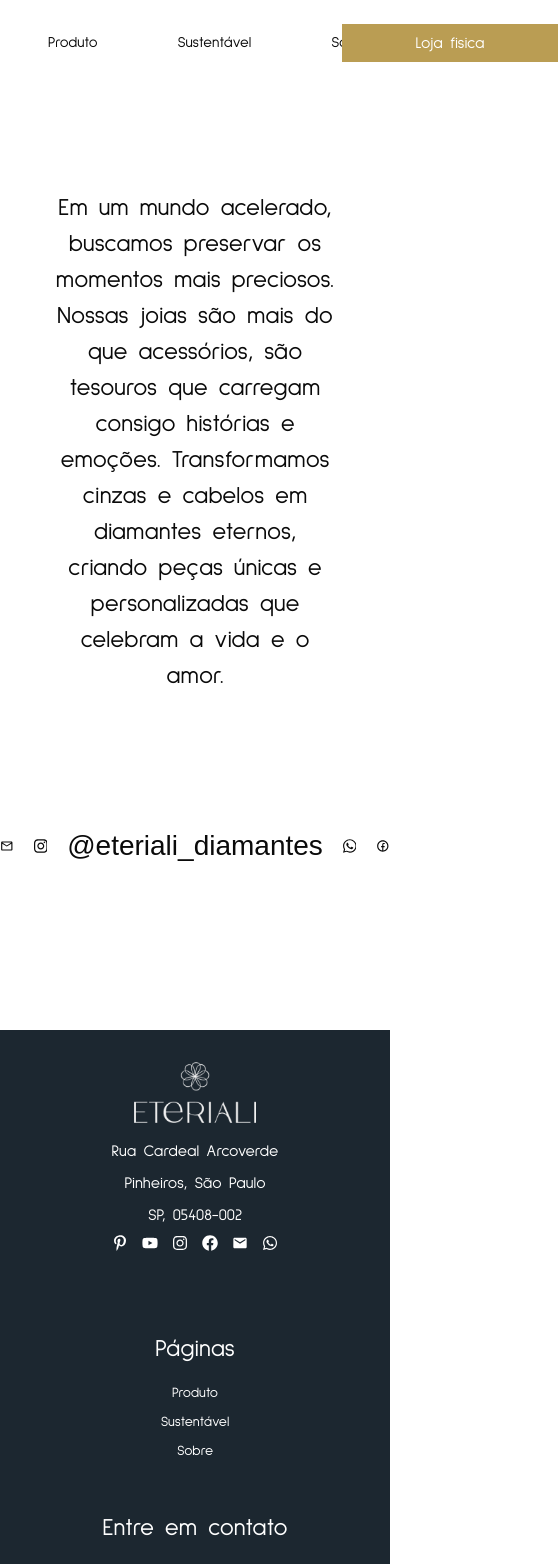
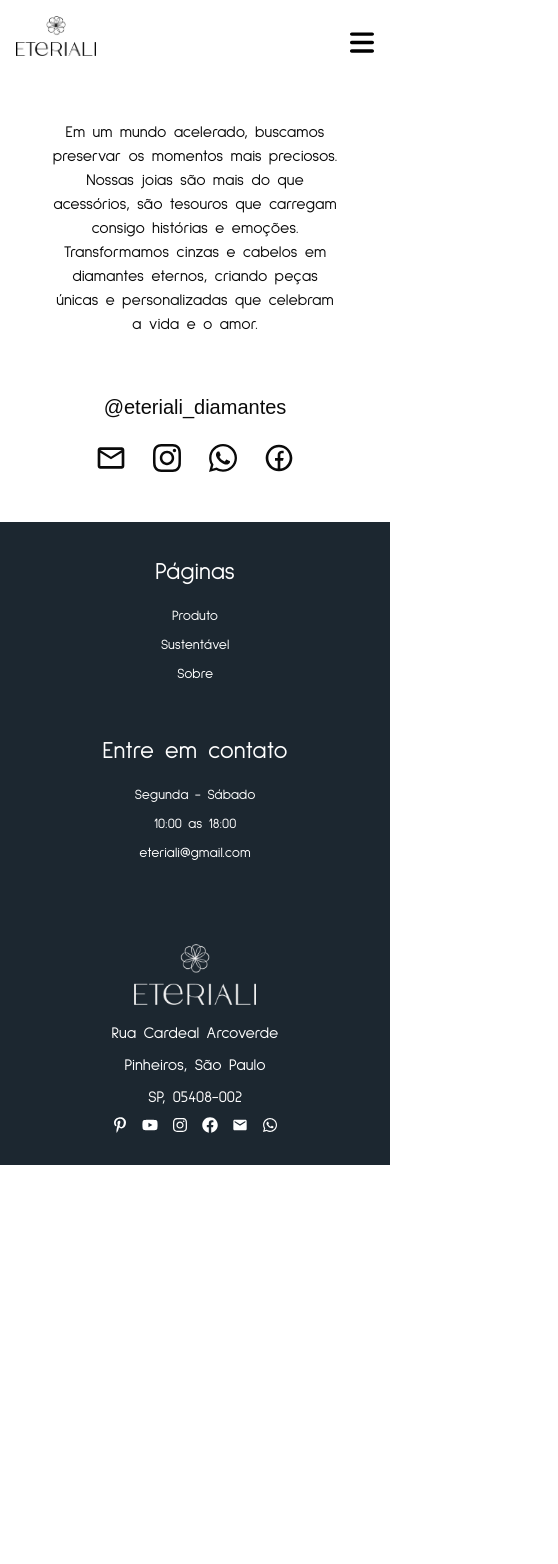
Before and after one commit to ThiagoRafael-lin/SiteEteriali, a Next.js app in the folder eteriali/: page /tela-sobre in a window 390 px wide. Shown: the top 1564 px of the page, 558 px wide, since content can reach past the window. After the commit the page ends 1165 px from the top, so only its background shows below. Built offline with nearby package versions, Linux system fonts and the light colour scheme.

Commit message:
Responsivo feito, começar detalhes

```diff
--- a/eteriali/src/app/tela-sobre/page.jsx
+++ b/eteriali/src/app/tela-sobre/page.jsx
@@ -12,8 +12,8 @@ import { MdOutlineEmail } from "react-icons/md";
 export default function TelaSobre() {
   return (
     <div>
-      <div className="flex flex-col items-center justify-center w-full mb-14 mt-32">
-        <p className="font-sulphur text-[24px] w-3/4 text-center">
+      <div className="flex flex-col items-center justify-center w-full mb-14 mt-32 max-sm:mt-12 ">
+        <p className="font-sulphur text-[24px] w-3/4 text-center max-sm:text-[16px]">
           Em um mundo acelerado, buscamos preservar os momentos mais preciosos.
           Nossas joias são mais do que acessórios, são tesouros que carregam
           consigo histórias e emoções. Transformamos cinzas e cabelos em
@@ -21,13 +21,31 @@ export default function TelaSobre() {
           a vida e o amor.
         </p>
       </div>
-      <div className="flex items-center justify-center gap-5 mb-40 mt-32">
+      <div className="flex items-center justify-center gap-5 mb-40 mt-32 max-sm:hidden">
         <MdOutlineEmail className="w-12 h-12" />
         <FaInstagram className="w-12 h-12" />
         <p className="text-[28px]">@eteriali_diamantes</p>
         <FaWhatsapp className="w-12 h-12" />
         <RiFacebookCircleLine className="w-12 h-12" />
       </div>
+
+      <div className="flex items-center justify-center gap-5 mb-40 mt-32 md:hidden max-sm:flex-col max-sm:mt-12 max-sm:mb-12">
+        <p className="text-[28px] max-sm:text-[20px]">@eteriali_diamantes</p>
+        <div className="flex gap-6">
+          <a href="">
+            <MdOutlineEmail className="w-12 h-12 max-sm:w-8 max-sm:h-8" />
+          </a>
+          <a href="https://www.instagram.com/eteriali_diamantes/">
+            <FaInstagram className="w-12 h-12 max-sm:w-8 max-sm:h-8" />
+          </a>
+          <a href="">
+            <FaWhatsapp className="w-12 h-12 max-sm:w-8 max-sm:h-8" />
+          </a>
+          <a href="">
+            <RiFacebookCircleLine className="w-12 h-12 max-sm:w-8 max-sm:h-8" />
+          </a>
+        </div>
+      </div>
     </div>
   );
 }
--- a/eteriali/src/app/tela-sustentavel/page.jsx
+++ b/eteriali/src/app/tela-sustentavel/page.jsx
@@ -9,7 +9,7 @@ export default function TelaSustentavel() {
       <SustentabilidadePrimeiraImagem />
       <SustentabilidadeSegundaImagem />
       <div className="flex items-center justify-center w-full mb-14 mt-14">
-        <p className="font-sulphur text-[24px] w-3/4 text-center">
+        <p className="font-sulphur text-[24px] w-3/4 text-center max-sm:text-[16px]">
           Nossos diamantes são o resultado de um processo científico preciso e
           delicado, que nos permite criar pedras preciosas com a mesma qualidade
           e beleza dos diamantes naturais, mas com um impacto ambiental
--- a/eteriali/src/components/Footer.jsx
+++ b/eteriali/src/components/Footer.jsx
@@ -17,7 +17,7 @@ import Link from "next/link";
 export const Footer = () => {
   return (
     <div className="flex flex-row items-center justify-between bg-[#1C2730] w-full max-h-96 max-sm:flex max-sm:flex-col max-sm:max-h-full max-sm:items-center max-sm:gap-12">
-      <div className="flex flex-col items-center p-12 h-full font-sulphur max-sm:items-center max-sm:py-8">
+      <div className="flex flex-col items-center p-12 h-full font-sulphur max-sm:items-center max-sm:py-8 max-sm:hidden">
         <div className="flex items-center justify-center">
           <Image className="w-[122px] mb-4" src={Logo} alt="Logo da eteriali" />
         </div>
@@ -48,7 +48,7 @@ export const Footer = () => {
         </div>
       </div>
 
-      <div className="flex flex-col items-start text-white p-12 h-full font-sulphur max-sm:items-center max-sm:p-0">
+      <div className="flex flex-col items-start text-white p-12 h-full font-sulphur max-sm:items-center max-sm:p-0 max-sm:pt-8">
         <div className="text-[24px] mb-4">Páginas</div>
         <div className="flex flex-col items-start text-[14px] gap-2 max-sm:items-center">
           <Link href="/tela-produtos" className="font-sulphur">
@@ -71,6 +71,49 @@ export const Footer = () => {
           <div>eteriali@gmail.com</div>
         </div>
       </div>
+
+      <div className="flex flex-col items-center p-12 h-full font-sulphur max-sm:items-center max-sm:py-8 md:hidden">
+        <div className="flex items-center justify-center">
+          <Image className="w-[122px] mb-4" src={Logo} alt="Logo da eteriali" />
+        </div>
+        <div className="flex flex-col items-start text-white gap-2 max-sm:items-center">
+          <div>Rua Cardeal Arcoverde</div>
+          <div>Pinheiros, São Paulo</div>
+          <div>SP, 05408-002</div>
+          <div className="flex flex-row justify-between w-full items-center">
+            <div>
+              <a href="https://br.pinterest.com/eteriali/">
+                <FaPinterestP />
+              </a>
+            </div>
+            <div>
+              <a href="">
+                <FaYoutube />
+              </a>
+            </div>
+            <div>
+              <a href="https://www.instagram.com/eteriali_diamantes/">
+                <FaInstagram />
+              </a>
+            </div>
+            <div>
+              <a href="">
+                <FaFacebook />
+              </a>
+            </div>
+            <div>
+              <a href="">
+                <MdEmail />
+              </a>
+            </div>
+            <div>
+              <a href="">
+                <FaWhatsapp />
+              </a>
+            </div>
+          </div>
+        </div>
+      </div>
     </div>
   );
 };
--- a/eteriali/src/components/Header.jsx
+++ b/eteriali/src/components/Header.jsx
@@ -3,7 +3,7 @@
 import Image from "next/image";
 import Logo from "../Assets/Img/LogoBranco.png";
 import LogoPreto from "../Assets/Img/LogoPreto.png";
-import { Button } from "./Button";
+import { Button, ButtonOutline } from "./Button";
 import { useRouter } from "next/navigation";
 import Link from "next/link";
 import LocalizacaoModal from "./Modals/localizacaoModal";
@@ -20,6 +20,7 @@ import {
 } from "@/components/ui/drawer";
 import menuHamburguer from "@/Assets/Icons/menuHambuerguer.svg";
 import BannerHeaderHome from "@/Assets/Img/BannerHome.png";
+import LogoEterialiPictogramaPreto from "@/Assets/Img/LogoEterialiPictogramaPreto.png";
 
 export const HeaderDefault = () => {
   const router = useRouter();
@@ -46,7 +47,9 @@ export const HeaderDefault = () => {
   }
 
   return (
-    <nav className="flex flex-row items-center justify-between px-12 my-6">
+    <>
+      {/* HEADER DESKTOP */}
+      <nav className="flex flex-row items-center justify-between px-12 my-6 max-sm:hidden">
         <ul className="flex flex-row gap-20 text-[15px] text-balck w-full">
           <Link href="/tela-produtos" className="font-sulphur">
             Produto
@@ -74,6 +77,73 @@ export const HeaderDefault = () => {
           closeModal={closeModal}
         />
       </nav>
+
+      {/* HEADER MOBILE */}
+      <Drawer className="">
+        <div className="flex w-full justify-end">
+          <div className="flex justify-start items-center pl-4 w-full py-4 md:hidden">
+            <Image
+              className="w-20 h-10"
+              src={LogoPreto}
+              alt="Logo do eteriali"
+              onClick={handleButtonClick}
+            />
+          </div>
+          <div className="flex flex-col justify-end w-24 pr-4 py-4 md:hidden items-end">
+            <DrawerTrigger className="">
+              <div className="flex flex-row w-full justify-between">
+                <Image
+                  className="w-6"
+                  src={menuHamburguer}
+                  alt="menu hamburguer"
+                />
+              </div>
+            </DrawerTrigger>
+          </div>
+        </div>
+        <div>
+          {/* <Image
+            className="md:hidden"
+            src={BannerHeaderHome}
+            alt="Banner com um colar com uma joia"
+          /> */}
+        </div>
+        <DrawerContent className="w-96">
+          <DrawerHeader className="flex justify-end">
+            <DrawerTitle></DrawerTitle>
+          </DrawerHeader>
+          <DrawerFooter className="flex items-center justify-center gap-4">
+            <nav className="flex flex-row justify-between items-center w-full h-24 ">
+              <Image
+                onClick={handleButtonClick}
+                src={LogoEterialiPictogramaPreto}
+                alt="Logo da eteriali"
+                className=" w-12 h-12"
+              />
+              <ul className="flex flex-col gap-4 items-center">
+                <Link href="/tela-produtos" className="font-sulphur">
+                  Produto
+                </Link>
+                <Link href="/tela-sustentavel" className="font-sulphur">
+                  Sustentável
+                </Link>
+                <Link href="/tela-sobre" className="font-sulphur">
+                  Sobre
+                </Link>
+              </ul>
+              <Image
+                onClick={handleButtonClick}
+                src={LogoEterialiPictogramaPreto}
+                alt="Logo da eteriali"
+                className=" w-12 h-12"
+              />
+            </nav>
+            <Button onClick={openModal} children="Loja fisica" />
+            <DrawerClose disabled className="flex gap-4"></DrawerClose>
+          </DrawerFooter>
+        </DrawerContent>
+      </Drawer>
+    </>
   );
 };
 
@@ -103,6 +173,7 @@ export const HeaderHome = () => {
 
   return (
     <>
+      {/* HEADER DESKTOP  */}
       <nav className="bg-[url('../Assets/Img/BannerHome.png')] bg-cover bg-center w-full h-screen pt-6 max-sm:hidden">
         <ul className="flex flex-row items-center justify-between px-12">
           <div className="flex flex-row gap-20 text-[15px] text-white w-full">
@@ -133,16 +204,19 @@ export const HeaderHome = () => {
           closeModal={closeModal}
         />
       </nav>
+
+      {/* HEADER MOBILE */}
       <Drawer className="">
         <div className="flex w-full justify-end">
-          <div className="flex justify-center items-center bg-green-500 w-full">
+          <div className="flex justify-start items-center pl-4 w-full py-4">
             <Image
-              className="w-16 h-8"
+              className="w-20 h-10"
               src={LogoPreto}
               alt="Logo do eteriali"
+              onClick={handleButtonClick}
             />
           </div>
-          <div className="max-sm:bg-red-500 flex flex-col justify-end w-24 p-4 md:hidden items-end">
+          <div className="flex flex-col justify-end w-24 pr-4 py-4 md:hidden items-end">
             <DrawerTrigger className="">
               <div className="flex flex-row w-full justify-between">
                 <Image
@@ -161,16 +235,38 @@ export const HeaderHome = () => {
             alt="Banner com um colar com uma joia"
           />
         </div>
-        <DrawerContent className="w-96 ">
-          <DrawerHeader className="flex items-center justify-center">
-            <DrawerTitle>Are you absolutely sure?</DrawerTitle>
-            <DrawerDescription>This action cannot be undone.</DrawerDescription>
+        <DrawerContent className="w-96">
+          <DrawerHeader className="flex justify-end">
+            <DrawerTitle></DrawerTitle>
           </DrawerHeader>
-          <DrawerFooter className="flex items-center justify-center">
-            <Button>Submit</Button>
-            <DrawerClose>
-              <Button variant="outline">Cancel</Button>
-            </DrawerClose>
+          <DrawerFooter className="flex items-center justify-center gap-4">
+            <nav className="flex flex-row justify-between items-center w-full h-24 ">
+              <Image
+                onClick={handleButtonClick}
+                src={LogoEterialiPictogramaPreto}
+                alt="Logo da eteriali"
+                className=" w-12 h-12"
+              />
+              <ul className="flex flex-col gap-4 items-center">
+                <Link href="/tela-produtos" className="font-sulphur">
+                  Produto
+                </Link>
+                <Link href="/tela-sustentavel" className="font-sulphur">
+                  Sustentável
+                </Link>
+                <Link href="/tela-sobre" className="font-sulphur">
+                  Sobre
+                </Link>
+              </ul>
+              <Image
+                onClick={handleButtonClick}
+                src={LogoEterialiPictogramaPreto}
+                alt="Logo da eteriali"
+                className=" w-12 h-12"
+              />
+            </nav>
+            <Button onClick={openModal} children="Loja fisica" />
+            <DrawerClose disabled className="flex gap-4"></DrawerClose>
           </DrawerFooter>
         </DrawerContent>
       </Drawer>
--- a/eteriali/src/components/SecaoEtepiaal.jsx
+++ b/eteriali/src/components/SecaoEtepiaal.jsx
@@ -70,7 +70,9 @@ export const SecaoEtepiaalProdutos = () => {
   return (
     <div className="flex flex-col">
       <div className="flex flex-row items-center justify-center mb-9 mt-24">
-        <h2 className="font-lastri text-[48px]">Coleção Etepiaal</h2>
+        <h2 className="font-lastri text-[48px] max-sm:text-[32px]">
+          Coleção Etepiaal
+        </h2>
       </div>
       <div className="flex flex-col gap-1">
         <div className="flex flex-row gap-1 justify-between">
--- a/eteriali/src/components/Sustentabilidade.jsx
+++ b/eteriali/src/components/Sustentabilidade.jsx
@@ -6,7 +6,7 @@ export const SustentabilidadePrimeiraImagem = () => {
   return (
     <div className="flex flex-col w-full">
       <div className="flex items-center justify-center w-full mb-16 mt-16">
-        <p className="font-sulphur text-[24px] w-3/4 text-center">
+        <p className="font-sulphur text-[24px] w-3/4 text-center max-sm:text-[16px]">
           Nosso processo de criação de diamantes é meticulosamente projetado
           para minimizar o impacto ambiental. Utilizamos tecnologias avançadas
           que simulam as condições naturais de formação dos diamantes, sem a
@@ -26,7 +26,7 @@ export const SustentabilidadeSegundaImagem = () => {
   return (
     <div className="flex flex-col w-full">
       <div className="flex items-center justify-center w-full mb-16 mt-16">
-        <p className="font-sulphur text-[24px] w-3/4 text-center">
+        <p className="font-sulphur text-[24px] w-3/4 text-center max-sm:text-[16px]">
           Ao escolher um de nossos diamantes, você está optando por uma joia que
           não agride o meio ambiente. Nossos diamantes são criados de forma
           ética e responsável, contribuindo para a preservação dos recursos
```
Also changed, not shown: eteriali/src/components/Carrousel.jsx (+12 -15 lines), eteriali/src/Assets/Img/LogoEterialiPictogramaPreto.png (added). Lines whose indentation alone changed are shown as unchanged.
